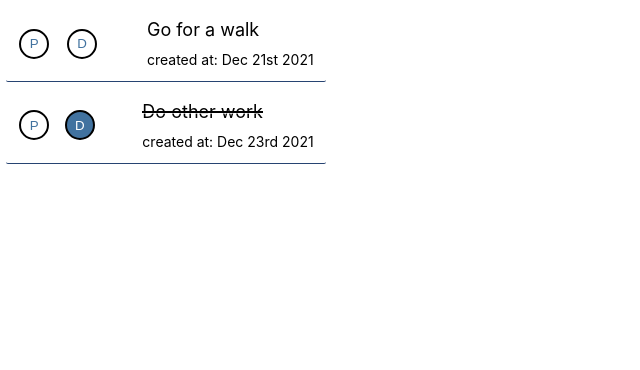
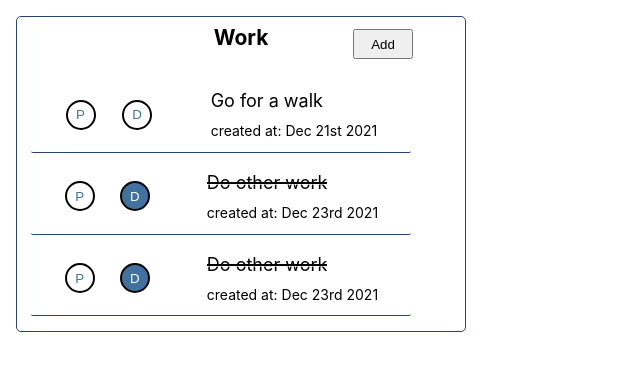
Before and after one commit to ay-sh/NiceNote, a React (Create React App) app: page / in a window 1280 px wide. Shown: the top 370 px of the page, without its empty margins (0-640 px from the left). Built offline with nearby package versions, Linux system fonts and the light colour scheme.

Commit message:
Tasklist implementation (Needs rework)

```diff
--- a/src/App.js
+++ b/src/App.js
@@ -1,7 +1,7 @@
 import moment from 'moment';
 import './App.css';
 
-import Task from './components/Task';
+import TaskList from './components/TaskList';
 
 
 /*
@@ -17,6 +17,9 @@ function App() {
   }
 
   const sampleTasks = [{
+    taskListTitle:"Work",
+    taskListSize: 2,
+    tasks: [{
       title: "Go for a walk",
       createdAt: moment().format('MMM Do YYYY'),
       status: statusEnum.STATUS_PENDING,
@@ -24,12 +27,16 @@ function App() {
       title: "Do other work",
       createdAt: moment().add(2,'d').format('MMM Do YYYY'),
       status: statusEnum.STATUS_DONE
+    },{
+      title: "Do other work",
+      createdAt: moment().add(2,'d').format('MMM Do YYYY'),
+      status: statusEnum.STATUS_DONE
+    }]
   }]
 
   return (
     <div className="App">
-      <Task taskData={sampleTasks[0]}/>
-      <Task taskData={sampleTasks[1]}/>
+      <TaskList taskListData={sampleTasks[0]}/>
     </div>
   );
 }
--- a/src/components/Task.css
+++ b/src/components/Task.css
@@ -1,8 +1,9 @@
 .taskContainer{
-    max-width: 32rem;
+    min-width: 32rem;
+    width: 38rem;
 
     display: flex;
-    justify-content: space-between;
+    justify-content: space-around;
 
     padding: 0.8em;
     margin: 0.4em;
--- /dev/null
+++ b/src/components/TaskList.css
@@ -0,0 +1,51 @@
+.taskListContainer{
+    position:relative;
+    width: 45rem;
+
+    margin: 1em;
+    padding: 0.5em;
+
+    border: 1px solid #274472;
+    border-radius: 5px;
+}
+
+
+.taskListContainer__title{
+    font-size:2.1rem;
+    font-weight: bold;
+    margin-bottom: 1em;
+    text-align: center;
+}
+
+.taskListContainer__addbtn{
+    position:absolute;
+
+    top: 1.2rem;
+    left: 75%;
+
+    width: 6rem;
+    height: 3rem;
+
+    cursor:pointer;
+}
+
+.taskListContainer__taskcont{
+    max-height: 42rem;
+    overflow-y: scroll;
+}
+
+.taskListContainer__taskcont::-webkit-scrollbar {
+    width: 1rem;
+}
+
+.taskListContainer__taskcont::-webkit-scrollbar-track {
+    background: #f1f1f1;
+  }
+
+.taskListContainer__taskcont::-webkit-scrollbar-thumb {
+    background: #888;
+}
+
+.taskListContainer__taskcont::-webkit-scrollbar-thumb:hover {
+    background: #555;
+}
--- /dev/null
+++ b/src/components/TaskList.js
@@ -0,0 +1,24 @@
+import React from 'react'
+
+import './TaskList.css'
+
+import Task from './Task'
+
+const TaskList = ({taskListData, ...props}) => {
+    //taskListSize also present can be used
+    const {taskListTitle, tasks} = taskListData;
+
+    return (
+        <div className='taskListContainer'>
+            <p className='taskListContainer__title'>{taskListTitle}</p>
+            <button className="taskListContainer__addbtn">Add</button>
+            <div className='taskListContainer__taskcont'>
+            {tasks.map((task, index)=>
+                <Task key={index} taskData={task}/>
+            )}
+            </div>
+        </div>
+    )
+}
+
+export default TaskList
```
Lines whose indentation alone changed are shown as unchanged.
